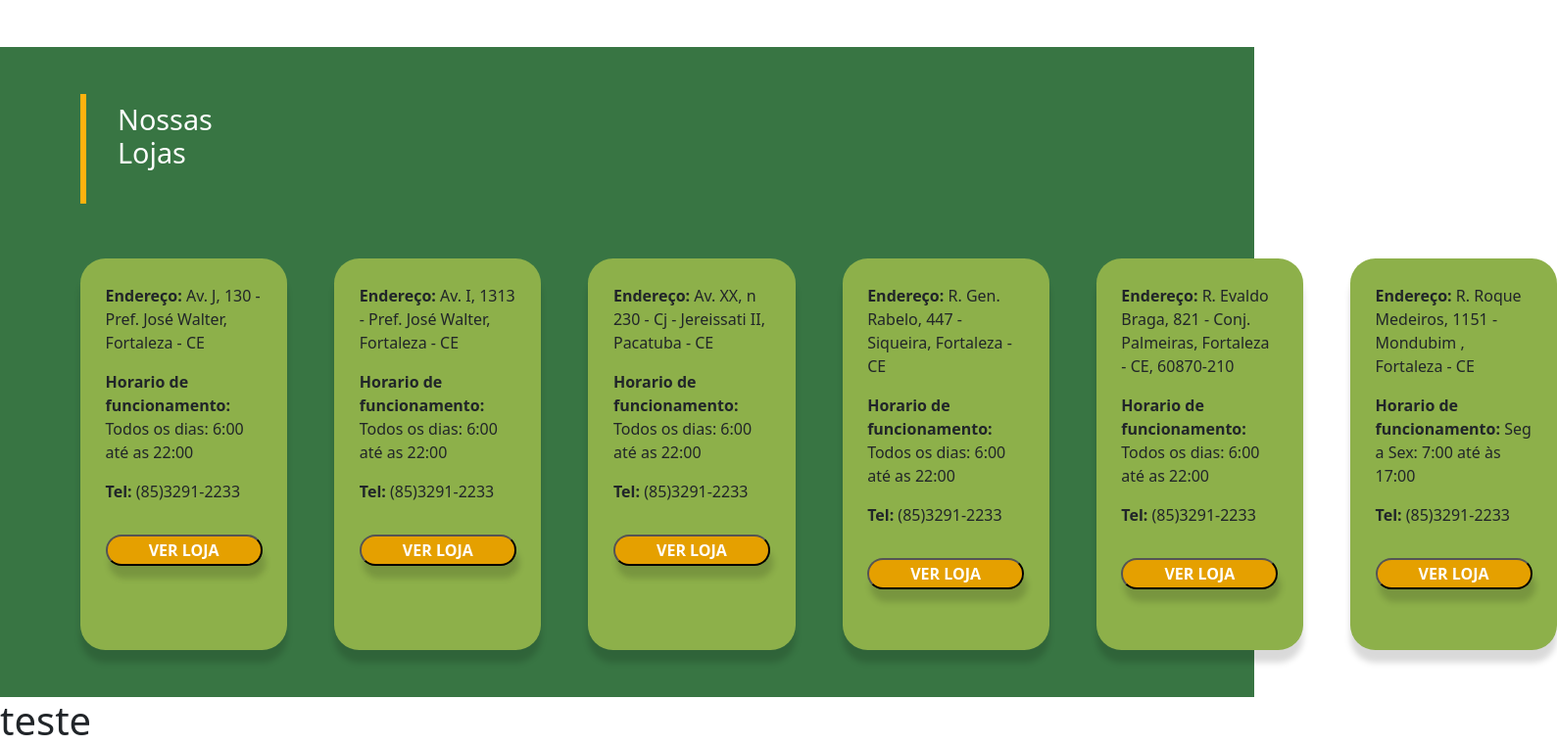
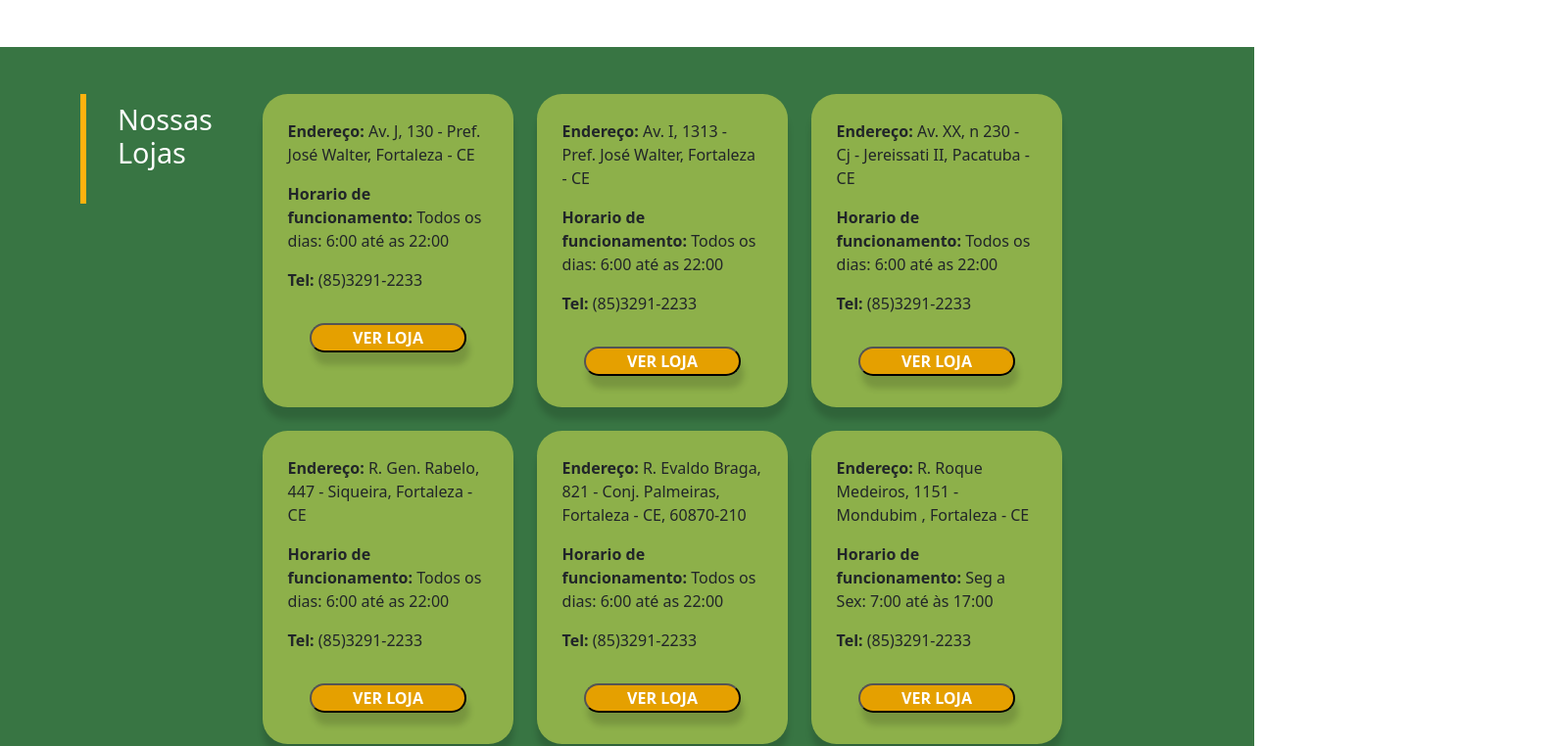
Before and after one commit to S-Medeiros/site-institucional-React-, a React (Vite) app: page / in a window 1280 px wide. Shown: the part 1185-1947 px from the top of the page at 98% size, 1589 px wide, since content can reach past the window. Built offline with nearby package versions, Linux system fonts and the light colour scheme.

Commit message:
secao: nossas lojas

```diff
--- a/public/style.css
+++ b/public/style.css
@@ -206,7 +206,7 @@
   gap: 1rem !important;
   padding: 1.6rem !important;
   width: 16rem !important;
-  height: 25rem !important;
+  height: 20rem !important;
   border-radius: 1.6rem !important;
   box-shadow: 0 0.8rem 0.4rem rgba(0, 0, 0, 0.15) !important;
 }
@@ -224,7 +224,7 @@
   justify-content: center;
   align-items: center;
   width: 10rem;
-  height: 2rem;
+  height: rem;
   border-radius: 2rem;
   box-shadow: 0.2rem 0.8rem 0.4rem rgba(0, 0, 0, 0.15);
   font-weight: 600;
--- a/sass/main.scss
+++ b/sass/main.scss
@@ -269,7 +269,7 @@ $dark: $custom-dark-green;
   gap: 1rem !important;
   padding: 1.6rem !important;
   width: 16rem !important;
-  height: 25rem !important;
+  height: 20rem !important;
   border-radius: 1.6rem !important;
   box-shadow: 0 0.8rem 0.4rem rgba(0, 0, 0, 0.15) !important;;
 }
@@ -287,7 +287,7 @@ $dark: $custom-dark-green;
   justify-content: center;
   align-items: center;
   width: 10rem;
-  height: 2rem;
+  height: rem;
   border-radius: 2rem;
   box-shadow: 0.2rem 0.8rem 0.4rem rgba(0, 0, 0, 0.15);
   font-weight: 600;
--- a/src/components/MyStores/index.jsx
+++ b/src/components/MyStores/index.jsx
@@ -9,25 +9,30 @@ const MyStores = () => {
     return ( <>
 
         <section className='custom-more-dark-green p-5'>
-            <Container>
-                <Row className='d-flex'>
-                    <Col className='d-flex gap-5 mb-5' sm={12} md={12} lg={2}>
-                        <h3 className='titulo-secao-lojas'>Nossas <br/><span className='strong-titulo-store'>Lojas</span></h3>
-                    </Col>
+            <div className="container">
+                <div className="d-flex flex-wrap">
+                    {/* Coluna do título - fixa na esquerda */}
+                    <div className="col-12 col-lg-2 mb-4">
+                        <h3 className='titulo-secao-lojas'>
+                            Nossas <br />
+                            <span className='strong-titulo-store'>Lojas</span>
+                        </h3>
+                    </div>
 
-                    <Col className='d-flex gap-5 w-100' sm={12} md={12} lg={10}>
-                        <MyStoreCard endereco={'Av. J, 130 - Pref. José Walter, Fortaleza - CE'} horario={'Todos os dias: 6:00 até as 22:00'}/>
-                        <MyStoreCard endereco={'Av. I, 1313 - Pref. José Walter, Fortaleza - CE'} horario={'Todos os dias: 6:00 até as 22:00'}/>
-                        <MyStoreCard endereco={'Av. XX, n 230 - Cj - Jereissati II, Pacatuba - CE'} horario={'Todos os dias: 6:00 até as 22:00'}/>
-                        <MyStoreCard endereco={'R. Gen. Rabelo, 447 - Siqueira, Fortaleza - CE'}horario={'Todos os dias: 6:00 até as 22:00'}/>
-                        <MyStoreCard endereco={'R. Evaldo Braga, 821 - Conj. Palmeiras, Fortaleza - CE, 60870-210'}horario={'Todos os dias: 6:00 até as 22:00'}/>
+                    {/* Coluna dos cards - ocupa o restante */}
+                    <div className="col-12 col-lg-10 d-flex gap-4 flex-wrap">
+                        <MyStoreCard endereco={'Av. J, 130 - Pref. José Walter, Fortaleza - CE'} horario={'Todos os dias: 6:00 até as 22:00'} />
+                        <MyStoreCard endereco={'Av. I, 1313 - Pref. José Walter, Fortaleza - CE'} horario={'Todos os dias: 6:00 até as 22:00'} />
+                        <MyStoreCard endereco={'Av. XX, n 230 - Cj - Jereissati II, Pacatuba - CE'} horario={'Todos os dias: 6:00 até as 22:00'} />
+                        <MyStoreCard endereco={'R. Gen. Rabelo, 447 - Siqueira, Fortaleza - CE'} horario={'Todos os dias: 6:00 até as 22:00'} />
+                        <MyStoreCard endereco={'R. Evaldo Braga, 821 - Conj. Palmeiras, Fortaleza - CE, 60870-210'} horario={'Todos os dias: 6:00 até as 22:00'} />
+                        <MyStoreCard endereco={'R. Roque Medeiros, 1151 - Mondubim , Fortaleza - CE'} horario={'Seg a Sex: 7:00 até às 17:00'} />
+                    </div>
+                </div>
+            </div>
+        </section>
 
-                        <MyStoreCard endereco={'R. Roque Medeiros, 1151 - Mondubim , Fortaleza - CE'}horario={'Seg a Sex: 7:00 até às 17:00'}/>
-                    </Col>
 
-                </Row>
-            </Container>
-        </section>
     </> );
 }
 
```
